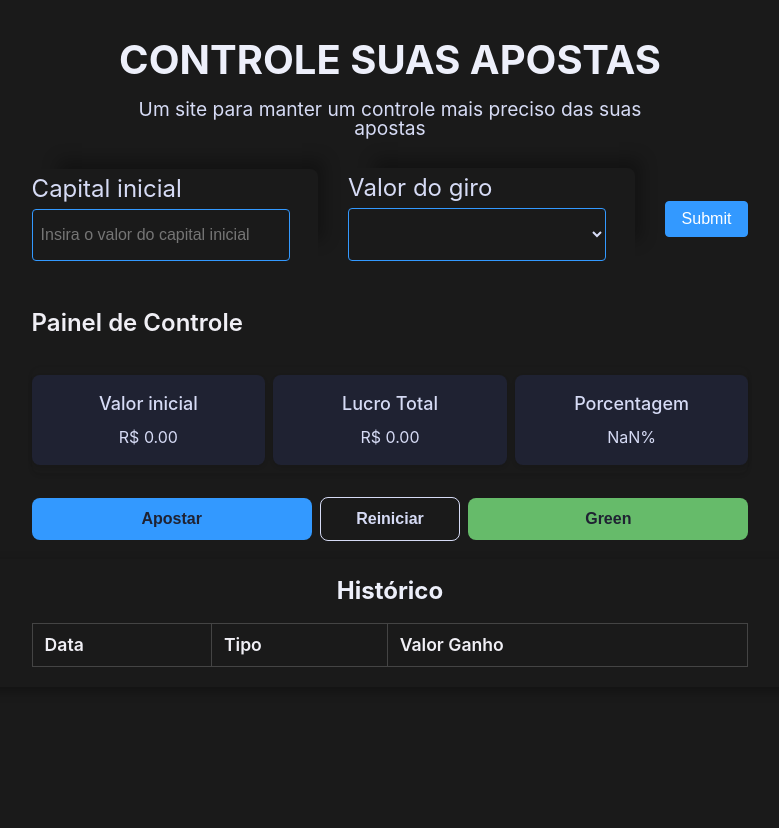
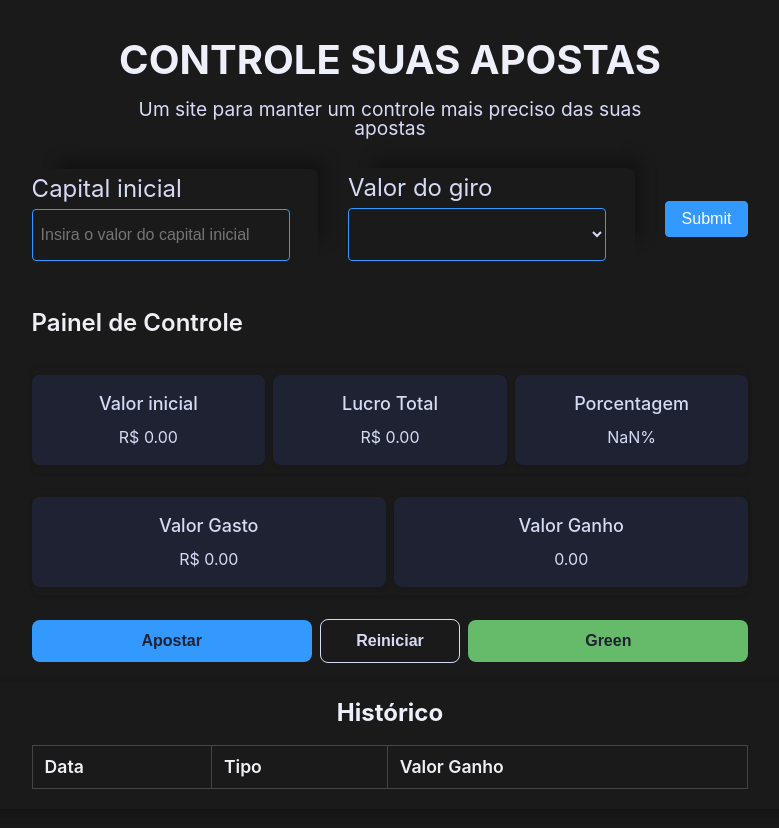
Before and after one commit to SirReinato-job/kingsBet, a React (Vite) app: page / in a window 1280 px wide. Shown: the top 828 px of the page, without its empty margins (250-1029 px from the left). Before the commit the page ends 800 px from the top, so only its background shows below. Built offline with nearby package versions, Linux system fonts and the light colour scheme.

Commit message:
Ajustando painel, acrescentando valor gasto e valor ganho

```diff
--- a/src/components/PainelBet/index.jsx
+++ b/src/components/PainelBet/index.jsx
@@ -1,15 +1,20 @@
-import styles from './PainelBet.module.scss';
-import { useBet } from '../../context/BetContext';
-import ModalGanho from '../ModalGanho';
-import { useState } from 'react';
-
+import styles from "./PainelBet.module.scss";
+import { useBet } from "../../context/BetContext";
+import ModalGanho from "../ModalGanho";
+import { useState } from "react";
 
 export default function PainelBet() {
     const [modalIsOpen, setModalIsOpen] = useState(false);
 
-
     // Obtém os valores do contexto BetContext
-    const { saldoInicial, saldoAtual, setSaldoAtual, valorGiro, resetarDados, registrarGiro } = useBet();
+    const {
+        saldoInicial,
+        saldoAtual,
+        valorGiro,
+        resetarDados,
+        registrarGiro,
+        historico,
+    } = useBet();
 
     function openModal() {
         setModalIsOpen(true);
@@ -24,49 +29,79 @@ export default function PainelBet() {
         if (saldoAtual >= valorGiro && valorGiro > 0) {
             registrarGiro(saldoAtual);
         } else {
-            alert('Saldo insuficiente, por favor, acrescente um valor primeiro.');
+            alert(
+                "Saldo insuficiente, por favor, acrescente um valor primeiro."
+            );
         }
     }
-
 
     return (
         <div className={styles.painelBetConteiner}>
             <h2 className={styles.tituloPainel}>Painel de Controle</h2>
             <div className={styles.painelBet}>
-
                 <div className={styles.painelBetItem}>
-                    <h3 className={styles.tituloPainelBetItem}>Valor inicial</h3>
+                    <h3 className={styles.tituloPainelBetItem}>
+                        Valor inicial
+                    </h3>
                     <span className={styles.valorPainelBetItem}>
-                        {'R$ ' + saldoInicial.toFixed(2)}
+                        {"R$ " + saldoInicial.toFixed(2)}
                     </span>
                 </div>
                 <div className={styles.painelBetItem}>
                     <h3 className={styles.tituloPainelBetItem}>Lucro Total</h3>
                     <span className={styles.valorPainelBetItem}>
-                        {'R$ ' + (saldoAtual).toFixed(2)}
+                        {"R$ " + saldoAtual.toFixed(2)}
                     </span>
-
                 </div>
                 <div className={styles.painelBetItem}>
                     <h3 className={styles.tituloPainelBetItem}>Porcentagem</h3>
                     <span className={styles.valorPainelBetItem}>
-                        {((saldoAtual - saldoInicial) / saldoInicial * 100).toFixed(2) + '%'}
+                        {(
+                            ((saldoAtual - saldoInicial) / saldoInicial) *
+                            100
+                        ).toFixed(2) + "%"}
                     </span>
+                </div>
+            </div>
+            <div className={styles.painelBet}>
+                <div className={styles.painelBetItem}>
+                    <h3 className={styles.tituloPainelBetItem}>Valor Gasto</h3>
+                    <span className={styles.valorPainelBetItem}>
+                        {"R$ " + (historico.length * valorGiro).toFixed(2)}
+                    </span>
+                </div>
 
+                <div className={styles.painelBetItem}>
+                    <h3 className={styles.tituloPainelBetItem}>Valor Ganho</h3>
+                    <span className={styles.valorPainelBetItem}>
+                        {historico
+                            .filter((item) => item.tipo === "ganho")
+                            .reduce((acc, item) => acc + item.valor, 0)
+                            .toFixed(2)}
+                    </span>
                 </div>
             </div>
 
+            <div className={styles.painelBtnConteiner}>
+                <button
+                    onClick={() => registrarSeuGiro()}
+                    className={styles.btnApostar}
+                >
+                    Apostar
+                </button>
 
-            <div className={styles.painelBtnConteiner}>
+                <button
+                    onClick={() => resetarDados()}
+                    className={styles.btnReiniciar}
+                >
+                    Reiniciar
+                </button>
 
-                <button onClick={() => registrarSeuGiro()} className={styles.btnApostar}>Apostar</button>
-
-                <button onClick={() => resetarDados()} className={styles.btnReiniciar}>Reiniciar</button>
-
-                <button onClick={openModal} className={styles.btnGanho}>Green</button>
+                <button onClick={openModal} className={styles.btnGanho}>
+                    Green
+                </button>
             </div>
             <ModalGanho isOpen={modalIsOpen} onClose={closeModal} />
-
         </div>
     );
 }
```
